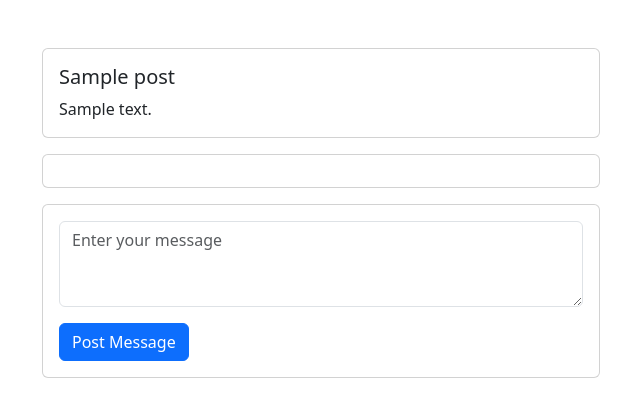
After one commit to Ting-chien/my-blog-app, a Flask app: page /blog/post/1 in a window 1280 px wide. The commit adds this page. Shown: the top 417 px of the page, without its empty margins (319-959 px from the left). Run offline with Flask 3, Linux system fonts and the light colour scheme; tables that the repository leaves empty hold one stand-in row (values such as "Sample post"); parts of the project's set-up code (start-up, migrations or seed data) failed here and were passed over.

Commit message:
Add get post function and page

```diff
--- a/app/base/templates/base.html
+++ b/app/base/templates/base.html
@@ -37,7 +37,7 @@
           </div>
       </nav>
       {% endif %}
-      <div class="container my-5">
+      <div class="container my-5 d-flex justify-content-center">
         {% for message in get_flashed_messages() %}
         <div class="alert alert-warning alert-dismissible fade show" role="alert">
           <strong>Error!</strong> {{ message }}
--- a/app/blog/models.py
+++ b/app/blog/models.py
@@ -3,9 +3,9 @@ from datetime import datetime
 from sqlalchemy import Column, String, DateTime, Integer, Text
 
 
-class Blog(db.Model):
+class Post(db.Model):
 
-    __tablename__ = 'blogs'
+    __tablename__ = 'posts'
 
     id = Column(Integer, primary_key=True)
     author = Column(String(64), nullable=False)
--- a/app/blog/routes.py
+++ b/app/blog/routes.py
@@ -1,12 +1,24 @@
-from flask import render_template, request, redirect, url_for, session
+from flask import render_template, request, redirect, url_for, session, flash
 
 from app import db
 from app.blog import blueprint
-from app.blog.models import Blog
+from app.blog.models import Post
 from app.base.models import User
 
 
-@blueprint.route('', methods=['GET', 'POST'])
+@blueprint.route("/")
+def index():
+    posts = Post.query.order_by(Post.created_at)
+    return render_template("index.html", posts=posts)
+
+
+@blueprint.route("/post/<int:id>")
+def get_post(id):
+    post = Post.query.filter(Post.id == id).first()
+    return render_template("get_post.html", post=post)
+
+
+@blueprint.route('add-post', methods=['GET', 'POST'])
 def add_post():
     if request.method == "POST":
         author = session["user"]
@@ -20,6 +32,18 @@ def add_post():
 
         # Check if title and content exist
         if not title or not content:
-            render_template
+            flash("Please add title and content.")
+            render_template("add_post.html")
+
+        # Save post to database
+        post = Post(
+            author=author,
+            title=title,
+            content=content
+        )
+        db.session.add(post)
+        db.session.commit()
+
+        redirect(url_for("blog_blueprint.index"))
 
     return render_template("add_post.html")
--- a/app/blog/templates/add_post.html
+++ b/app/blog/templates/add_post.html
@@ -3,14 +3,14 @@
 {% block content %}
 
 <div class="mt-5 d-flex justify-content-center">
-  <form class="w-50">
+  <form class="w-50" method="post">
     <div class="mb-3">
       <label for="title" class="form-label">Title</label>
-      <input type="email" class="form-control" id="title">
+      <input type="text" class="form-control" id="title" name="title">
     </div>
     <div class="mb-3">
       <label for="content" class="form-label">Please type something .....</label>
-      <textarea class="form-control" id="content" rows="10"></textarea>
+      <textarea class="form-control" id="content" name="content" rows="10"></textarea>
     </div>
     <button type="submit" class="btn btn-primary">Submit</button>
   </form>
--- /dev/null
+++ b/app/blog/templates/get_post.html
@@ -0,0 +1,34 @@
+{% extends "base.html" %}
+
+{% block content %}
+
+<div class="col-md-6">
+    <!-- Post content -->
+    <div class="card mb-3">
+      <div class="card-body">
+        <h5 class="card-title">{{ post.title }}</h5>
+        <p class="card-text">{{ post.content }}</p>
+      </div>
+    </div>
+
+    <!-- Messages section -->
+    <div class="card mb-3">
+      <div class="card-body">
+        <!-- Messages go here -->
+      </div>
+    </div>
+
+    <!-- Create new message form -->
+    <div class="card">
+      <div class="card-body">
+        <form>
+          <div class="form-group">
+            <textarea class="form-control" rows="3" placeholder="Enter your message"></textarea>
+          </div>
+          <button type="submit" class="btn btn-primary mt-3">Post Message</button>
+        </form>
+      </div>
+    </div>
+</div>
+
+{% endblock %}
```
Also changed, not shown: app/blog/templates/index.html (added, +15 -0 lines).
